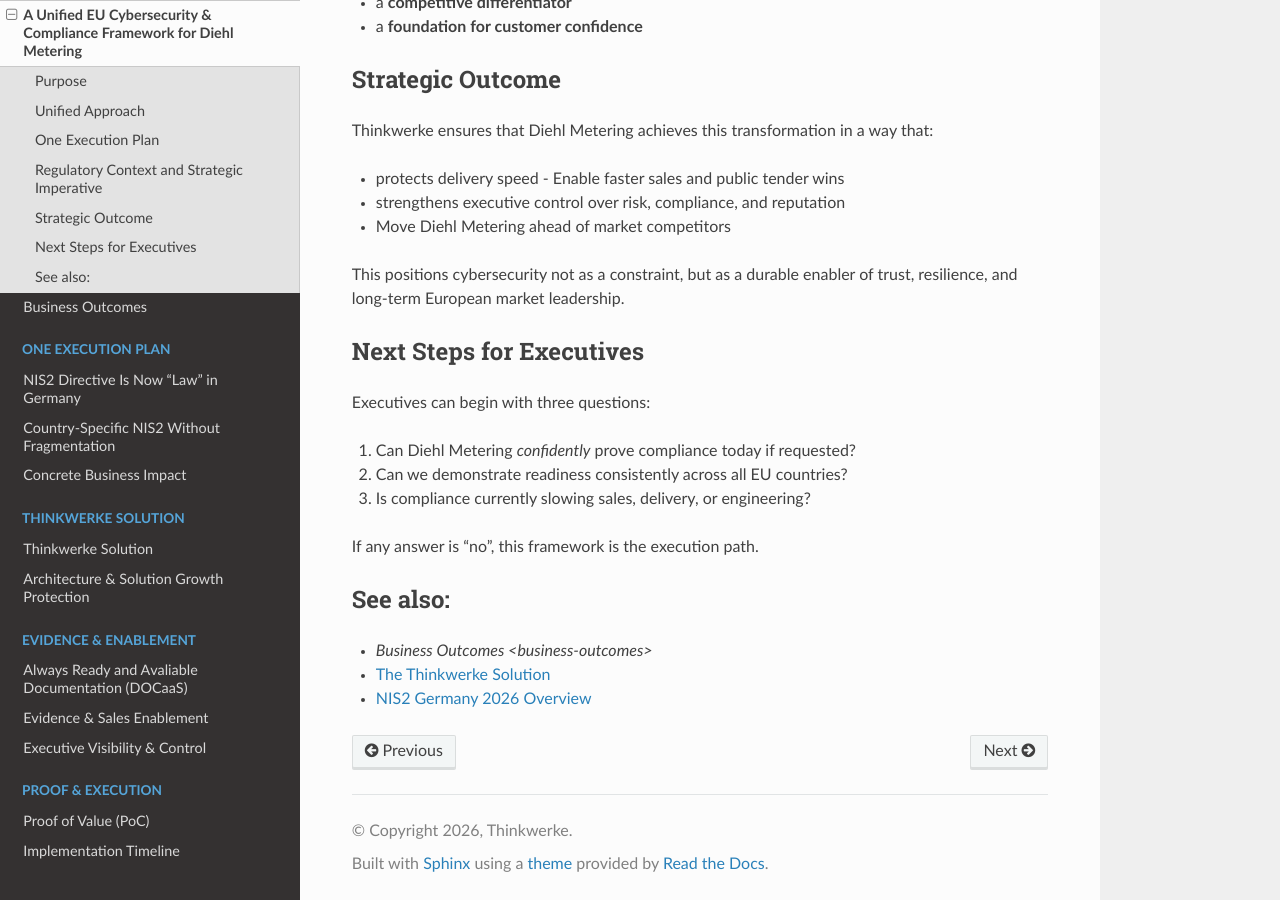
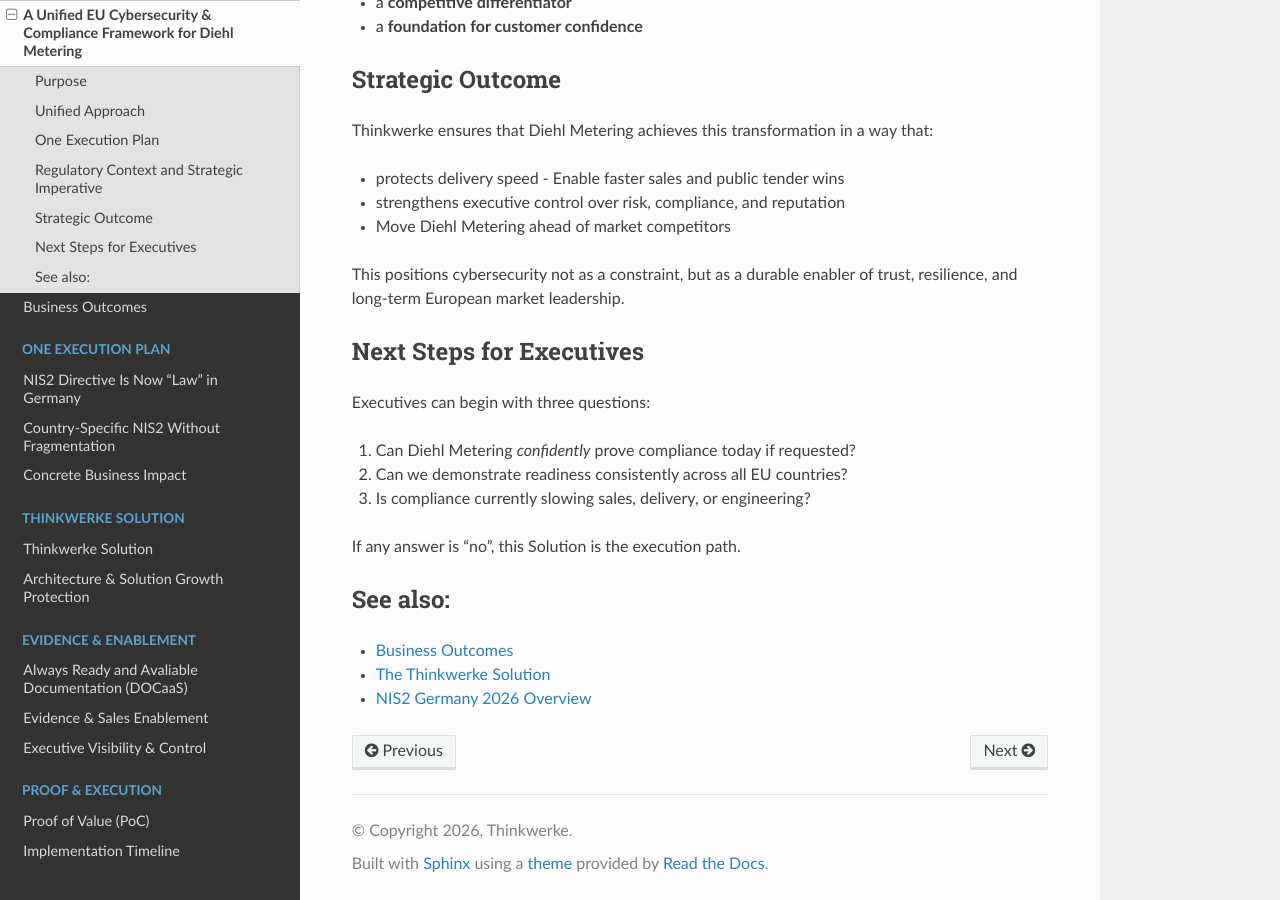
Before and after one commit to Mynkskhr/diehlmetering, a Sphinx documentation site: the page built from docs/source/executive-summary.rst, in a window 1280 px wide and 900 px high, scrolled down 1390 px. Built offline with Sphinx 7.4.7 and the Read the Docs theme 3.1.0, drawn with Linux system fonts in a browser that asks for light colours; pages that are not in the unit, such as notebooks, are missing from menus.

Commit message:
Update executive-summary.rst

```diff
--- a/docs/source/executive-summary.rst
+++ b/docs/source/executive-summary.rst
@@ -68,11 +68,11 @@
 2. Can we demonstrate readiness consistently across all EU countries?
 3. Is compliance currently slowing sales, delivery, or engineering?
 
-If any answer is “no”, this framework is the execution path.
+If any answer is “no”, this Solution is the execution path.
 
 See also:
 ---------
 
-- `Business Outcomes <business-outcomes>`
+- `Business Outcomes <https://diehlmetering.thinkwerke.com/en/latest/business-outcomes/>`_
 - `The Thinkwerke Solution <https://diehlmetering.thinkwerke.com/en/latest/thinkwerke-framework/>`_
 - `NIS2 Germany 2026 Overview <https://diehlmetering.thinkwerke.com/en/latest/nis2-2026/>`_
```
